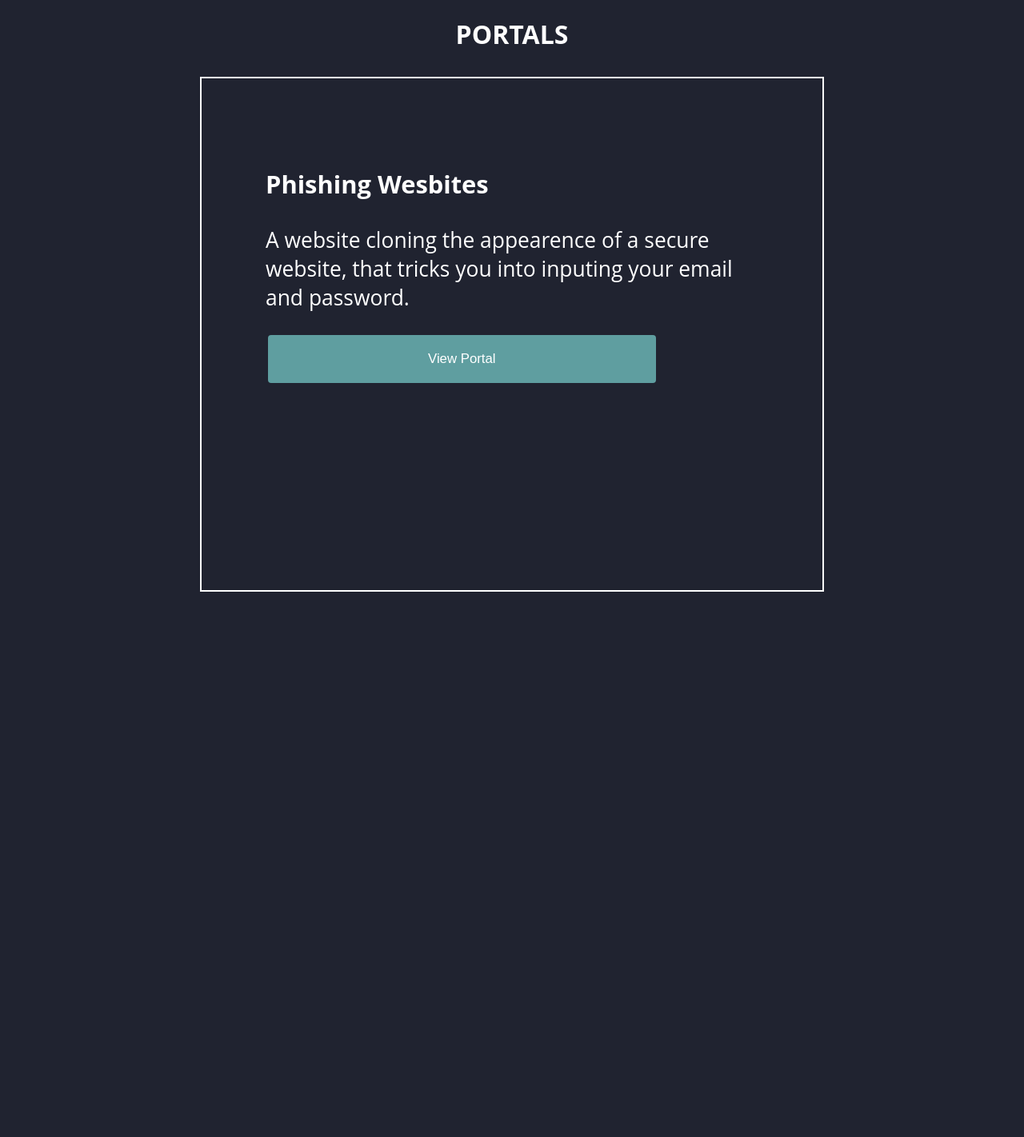
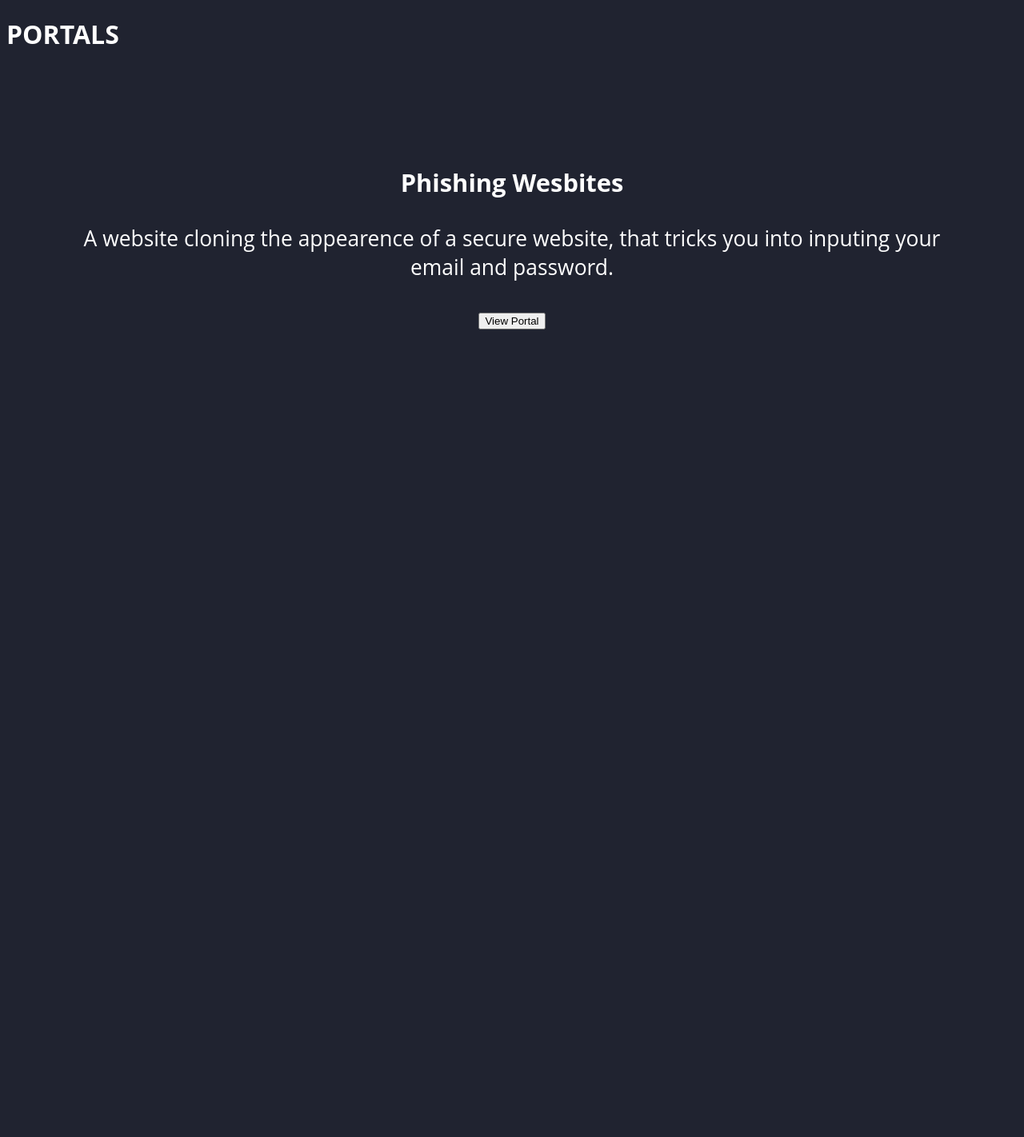
Before and after one commit to el-hackathono/stemwarrior-2021, a PHP site: page /site/portals.html in a window 1280 px wide. Shown: the whole page at 80% size. After the commit the page ends 412 px from the top, so only its background shows below. Run offline with PHP 8.4, Linux system fonts and the light colour scheme.

Commit message:
Update portals.css

```diff
--- a/site/portals.css
+++ b/site/portals.css
@@ -1,48 +1,40 @@
 body {
-    background: linear-gradient(to right, rgb(248, 32, 3), rgba(250, 3, 3, 0.822) 25%);
-    background: rgb(32, 35, 48);
+    background: #202330;
     font-family: 'Open Sans', sans-serif
 }
 
-.Basic-Info {
-    text-align: center;
+
+h1 {
+    color: white;
 }
 
-.app {
-    display: grid;
-    justify-content: center;
-    grid-template-columns: repeat(1, 100vh);
-    grid-template-rows: repeat(2, 83vh);
+.content {
+    text-align: center;
+    font-size: 1.65rem;
+    margin: 10px;
+    padding: 10vh;
+    color: white;
 }
 
-.app .search-box {
-    width: 100%;
-    max-width: 400px;
-    padding: 10px 25px;
-    border-radius: 3%;
-    border: none;
-    outline: none;
-    background-color: rgb(10, 10, 10);
-    color: aliceblue;
-    border-radius: 23px 0px 16px 0px;
-    color: #fcfcfcc4;
-    font-size: 26px;
-    font-weight: 350;
-    transition: 0.3s ease-out;
+.title {
+    text-align: center;
+    font-size: 1.65rem;
+    margin: 5px;
+    color: white;
 }
 
-.app .search-box:focus {
-    background-color: rgb(3, 229, 245);
+.app{
+    display:grid;
+    justify-content: center;
+    grid-template-columns: repeat(1);
+    grid-template-rows: repeat(5);
 }
 
-.app>button {
+.app>button{
     margin: 3px;
     border-radius: 4px;
-    max-width: 150px;
     border: none;
-    background: rgba(255, 255, 255, 0.2);
-    color: #ffffff;
-    font-size: 1.05rem;
+    font-size: 1.5rem;
     outline: none;
     cursor: pointer;
     display: inline-flex;
@@ -50,52 +42,18 @@ body {
     justify-content: center;
     vertical-align: top;
     padding: 20px;
+    padding-left: 500px;
+    padding-right: 500px;
     -webkit-tap-highlight-color: transparent;
     position: relative;
-    padding-left: 70px;
-    padding-right: 70px;
-    margin-left: 4vh;
+    color:white;
+    background-color:royalblue;
+
+    border: navy 2px;
 }
 
-.app>button:hover {
-    background-color: rgba(255, 255, 255, 0);
+.app>button:hover{
+    padding: 25px;
+    padding-left: 550px;
+    padding-right: 550px;
 }
-
-.content>button {
-    margin: 3px;
-    border-radius: 4px;
-    border: none;
-    background-color: cadetblue;
-    color: #ffffff;
-    font-size: 1.05rem;
-    outline: none;
-    cursor: pointer;
-    display: inline-flex;
-    align-items: center;
-    justify-content: center;
-    vertical-align: top;
-    padding: 20px;
-    padding-left: 200px;
-    padding-right: 200px;
-    -webkit-tap-highlight-color: transparent;
-    position: relative;
-}
-
-.content>button:hover {
-    padding: 24px;
-    padding-left: 220px;
-    padding-right: 220px;
-    background: rgba(285, 255, 255, 0.3);
-}
-
-.content {
-    font-size: 1.65rem;
-    margin: 10px;
-    padding: 10vh;
-    border: 2px solid rgb(255, 255, 255);
-    color: white;
-}
-
-h1 {
-    color: white;
-}
```
